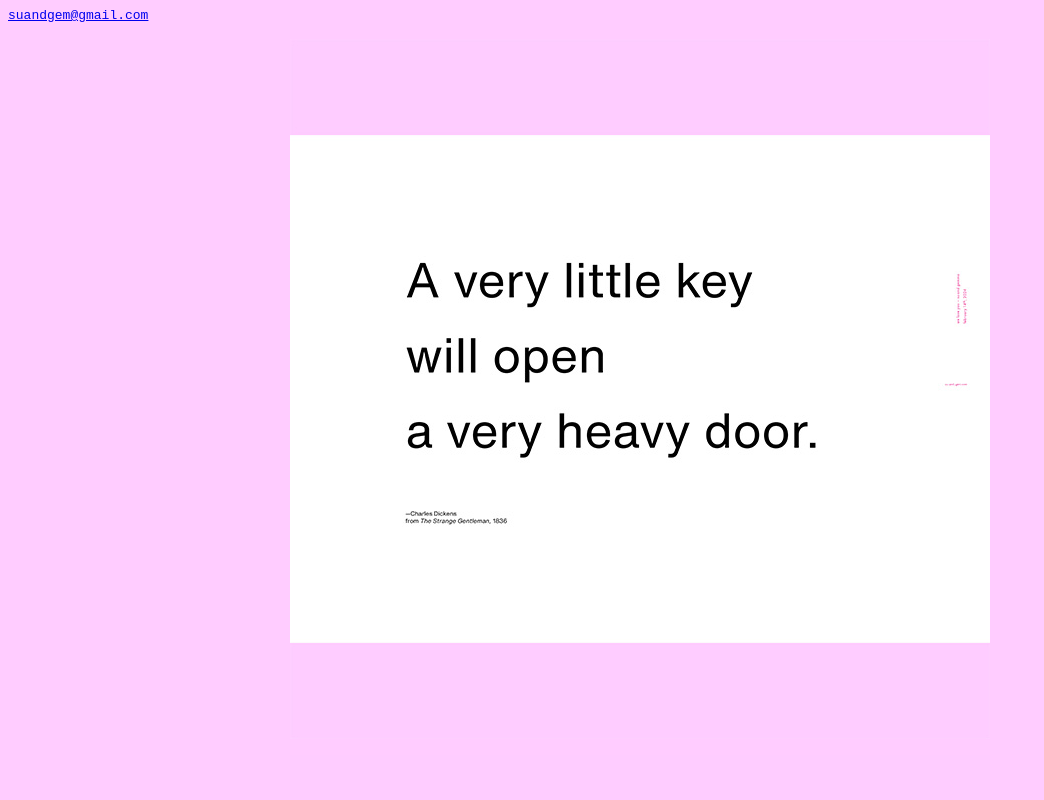
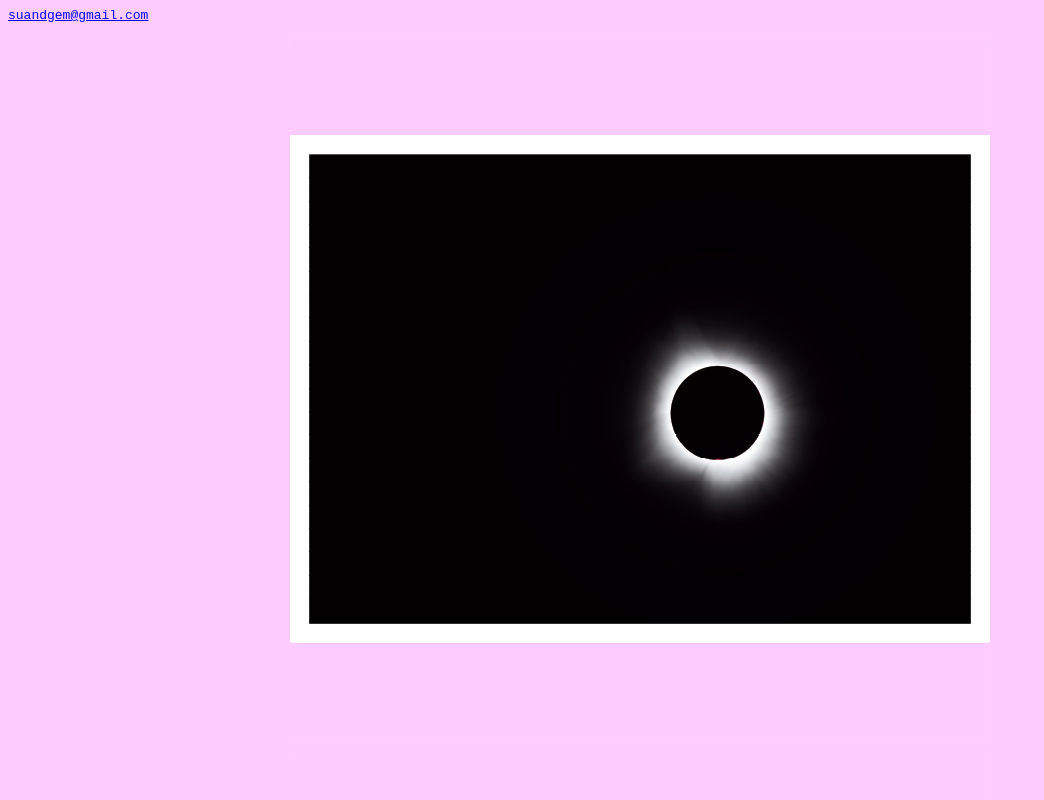
Before and after one commit to subarber/su-gem, a plain HTML site: page index.html in a window 1280 px wide. Shown: the top 800 px of the page, without its empty margins (0-1044 px from the left). Drawn offline with Linux system fonts and the light colour scheme.

Commit message:
2025 valentine

```diff
--- a/index.html
+++ b/index.html
@@ -41,6 +41,7 @@ function MM_swapImage() { //v3.0
 <body bgcolor="#FFCCFF" onload="MM_preloadImages('we love you_files/2024_back.jpg','we love you_files/2023_back.jpg','we love you_files/2022_back.jpg','we love you_files/2021_back.jpg','we love you_files/2020_back.jpg','we love you_files/2019_back.jpg','we love you_files/2018_back.jpg', 'we love you_files/2017_back.gif', 'we love you_files/2016_back.gif', 'we love you_files/2015_back.jpg', 'we love you_files/2014_back.jpg', 'we love you_files/2013_back.jpg', 'we love you_files/2012_back.jpg', 'we love you_files/2011_back.jpg','we love you_files/2010_back.jpg', 'we love you_files/2009_back.jpg', 'we love you_files/2008_back.gif', 'we love you_files/2007_back.jpg', 'we love you_files/2006_back.jpg', 'we love you_files/2005_back.jpg', 'we love you_files/2004_back.gif', 'we love you_files/2003_back.gif', 'we love you_files/2002_back.jpg')">
 <pre><a href="mailto:suandgem@gmail.com">suandgem@gmail.com</a>   </pre>
 
+<p align="center"><img src="./we love you_files/2025_front.jpg" id="Image24" onmouseover="MM_swapImage(&#39;Image24&#39;,&#39;&#39;,&#39;we love you_files/2025_back.jpg&#39;,1)" onmouseout="MM_swapImgRestore()">
 <p align="center"><img src="./we love you_files/2024_front.jpg" id="Image23" onmouseover="MM_swapImage(&#39;Image23&#39;,&#39;&#39;,&#39;we love you_files/2024_back.jpg&#39;,1)" onmouseout="MM_swapImgRestore()">
 
 <p align="center"><img src="./we love you_files/2023_front.jpg" id="Image22" onmouseover="MM_swapImage(&#39;Image22&#39;,&#39;&#39;,&#39;we love you_files/2023_back.jpg&#39;,1)" onmouseout="MM_swapImgRestore()">
```
Also changed, not shown: we love you_files/2025_back.jpg (added), we love you_files/2025_front.jpg (added), 1 other file.
